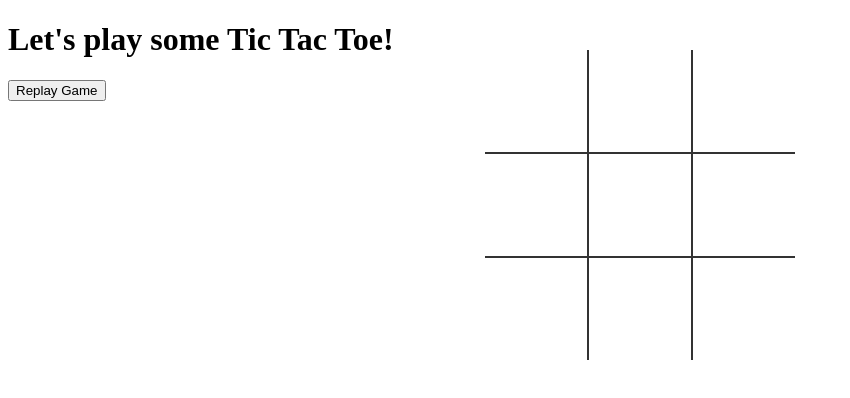
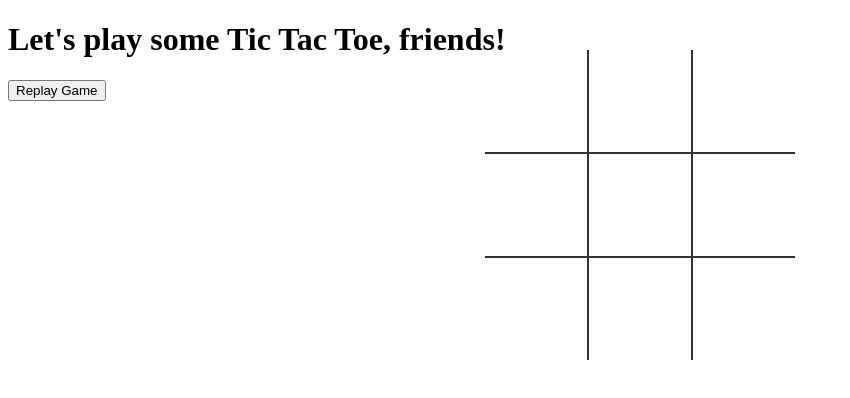
Before and after one commit to d-khalili/Tic_Tac_Front, a plain HTML site: page index.html in a window 1280 px wide. Shown: the whole page, without its empty margins (0-850 px from the left). Drawn offline with Linux system fonts and the light colour scheme.

Commit message:
test codepipeline

```diff
--- a/index.html
+++ b/index.html
@@ -7,7 +7,7 @@
   </head>
 
   <body>
-    <h1> Let's play some Tic Tac Toe! </h1>
+    <h1> Let's play some Tic Tac Toe, friends! </h1>
 
     <table>
       <tr>
```
